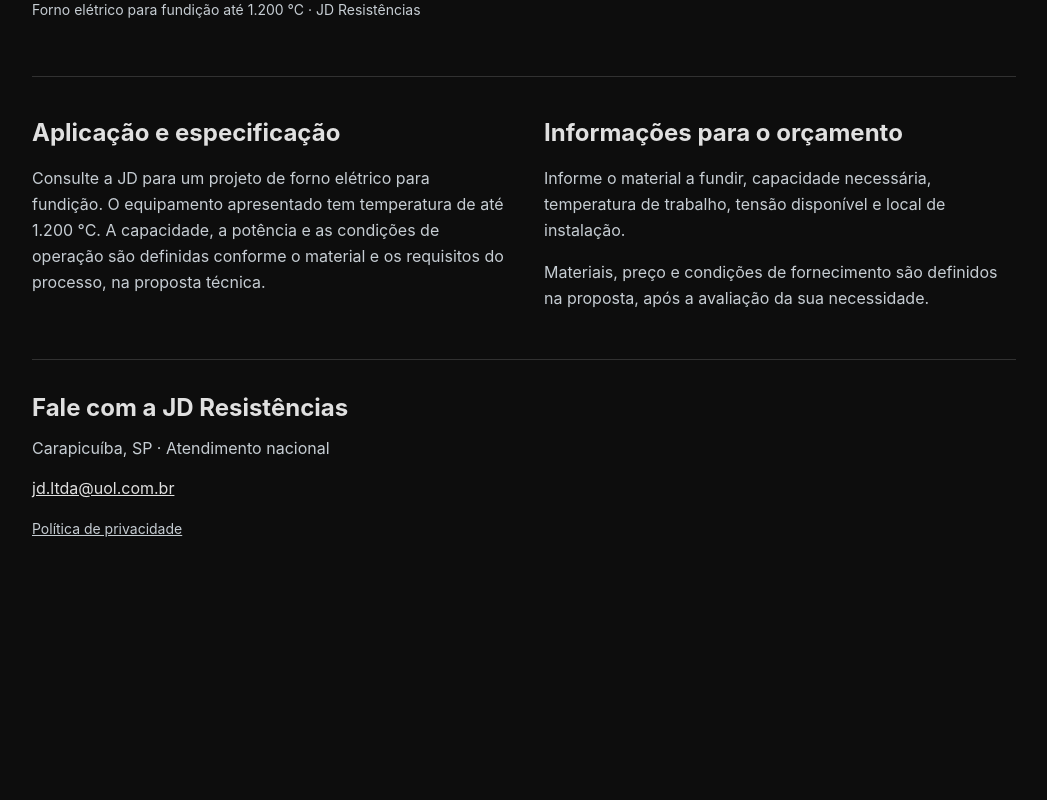
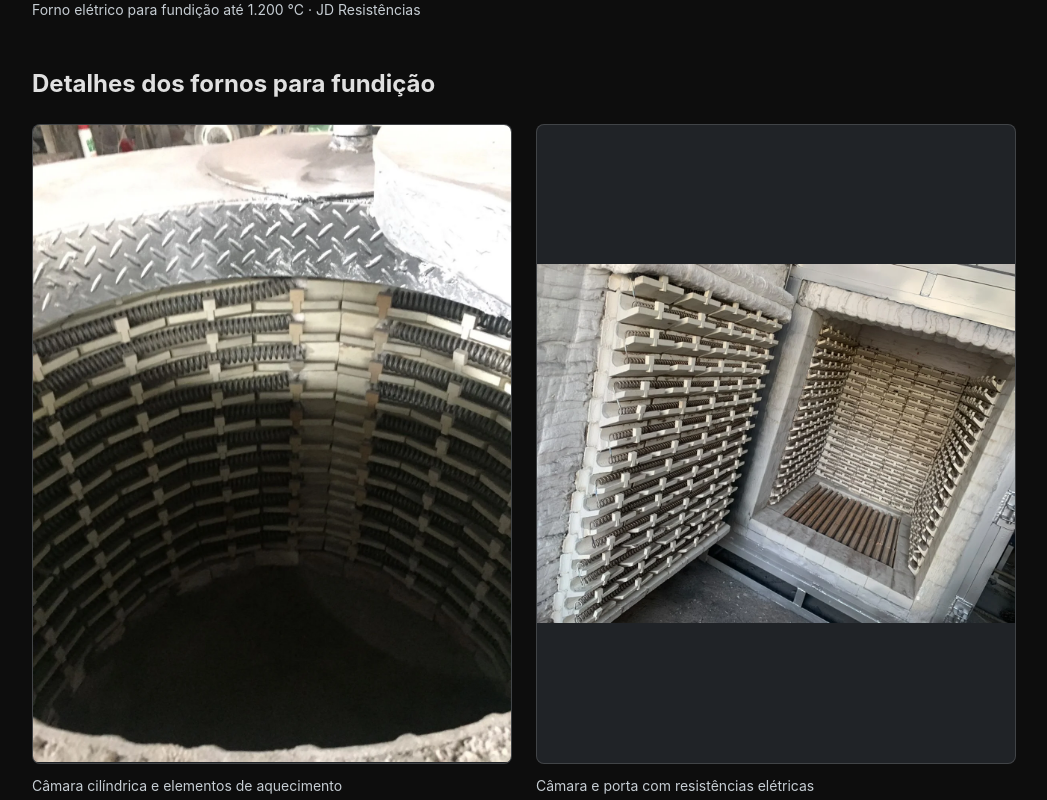
Before and after one commit to elitepotenciadigital/jd-resistencias, a Next.js app: page /produtos/forno-eletrico-para-fundicao in a window 1280 px wide. Shown: the part 980-1780 px from the top of the page, without its empty margins (116-1163 px from the left). Before the commit the page ends 1584 px from the top, so only its background shows below. Built offline with nearby package versions, Linux system fonts and the light colour scheme.

Commit message:
Add foundry furnace interior photo gallery

```diff
--- a/lib/products.ts
+++ b/lib/products.ts
@@ -7,10 +7,14 @@
   keywords: string[];
   image?: string;
   imageAlt?: string;
+  gallery?: { src: string; alt: string; caption: string }[];
 };
 
 export const PRODUCTS: Product[] = [
-  { slug: "forno-eletrico-para-fundicao", title: "Forno elétrico para fundição até 1.200 °C", summary: "Forno elétrico para fundição, com temperatura de até 1.200 °C e avaliação conforme a aplicação.", detail: "Consulte a JD para um projeto de forno elétrico para fundição. O equipamento apresentado tem temperatura de até 1.200 °C. A capacidade, a potência e as condições de operação são definidas conforme o material e os requisitos do processo, na proposta técnica.", request: "Informe o material a fundir, capacidade necessária, temperatura de trabalho, tensão disponível e local de instalação.", keywords: ["forno elétrico para fundição", "forno de fundição até 1200 graus"], image: "/forno-fundicao-1200c.webp", imageAlt: "Forno elétrico para fundição da JD, com corpo cilíndrico e tampa superior aberta" },
+  { slug: "forno-eletrico-para-fundicao", title: "Forno elétrico para fundição até 1.200 °C", summary: "Forno elétrico para fundição, com temperatura de até 1.200 °C e avaliação conforme a aplicação.", detail: "Consulte a JD para um projeto de forno elétrico para fundição. Os fornos apresentados têm temperatura de até 1.200 °C. A capacidade, a potência e as condições de operação são definidas conforme o material e os requisitos do processo, na proposta técnica.", request: "Informe o material a fundir, capacidade necessária, temperatura de trabalho, tensão disponível e local de instalação.", keywords: ["forno elétrico para fundição", "forno de fundição até 1200 graus"], image: "/forno-fundicao-1200c.webp", imageAlt: "Forno elétrico para fundição da JD, com corpo cilíndrico e tampa superior aberta", gallery: [
+    { src: "/forno-fundicao-interior-cilindrico.webp", alt: "Interior de forno cilíndrico para fundição, com resistências em espiral nas paredes", caption: "Câmara cilíndrica e elementos de aquecimento" },
+    { src: "/forno-fundicao-camara-resistencias.webp", alt: "Forno para fundição aberto, com resistências e revestimento isolante na câmara e na porta", caption: "Câmara e porta com resistências elétricas" },
+  ] },
   { slug: "fornos-para-usinas", title: "Fornos para usinas", summary: "Projetos de fornos para aplicações em usinas, conforme a necessidade do processo.", detail: "A JD atende projetos de fabricação, reforma e manutenção de fornos para usinas. A solução é avaliada conforme a aplicação, o espaço disponível e as condições de operação do equipamento.", request: "Informe o tipo de usina, aplicação do forno, temperatura, dimensões, alimentação elétrica e capacidade necessária.", keywords: ["fornos para usinas", "forno elétrico para usina"] },
   { slug: "fornos-para-usinas-de-acucar", title: "Fornos para usinas de açúcar", summary: "Fornos para aplicações em usinas de açúcar, com avaliação técnica do projeto.", detail: "Consulte a JD sobre fabricação, reforma ou manutenção de fornos para sua usina de açúcar. O projeto considera a finalidade do equipamento e as condições do processo; especificações e escopo são definidos na proposta.", request: "Descreva a aplicação na usina de açúcar e informe temperatura, dimensões, tensão e condições de instalação.", keywords: ["fornos para usinas de açúcar", "forno para usina de açúcar"] },
   { slug: "fornos-para-laboratorio", title: "Fornos para laboratório", summary: "Fornos para aplicações de laboratório, conforme os requisitos do seu trabalho.", detail: "A JD avalia projetos de fornos para laboratório, incluindo fabricação e reforma. A especificação considera o material ou amostra, a temperatura de operação, as dimensões úteis e a alimentação elétrica.", request: "Informe a aplicação do laboratório, tipo de amostra, temperatura, dimensões da câmara e tensão disponível.", keywords: ["fornos para laboratório", "forno elétrico para laboratório"] },
--- a/pages/produtos/[slug].tsx
+++ b/pages/produtos/[slug].tsx
@@ -40,6 +40,17 @@
         </div>
         <figcaption className="mt-3 text-sm text-[#C6CDD3]">{product.title} · JD Resistências</figcaption>
       </figure>}
+      {!!product.gallery?.length && <section className="mt-12" aria-labelledby="product-gallery-title">
+        <h2 id="product-gallery-title" className="text-2xl font-bold mb-6">Detalhes dos fornos para fundição</h2>
+        <div className="grid sm:grid-cols-2 gap-6">
+          {product.gallery.map(photo => <figure key={photo.src}>
+            <a href={photo.src} target="_blank" rel="noopener noreferrer" aria-label={`Ampliar foto: ${photo.caption}`} className="block relative aspect-[3/4] bg-[#202327] rounded-lg overflow-hidden border border-white/15 hover:border-[#A52B24] focus-visible:outline-2 focus-visible:outline-offset-4 focus-visible:outline-white transition-colors">
+              <Image src={photo.src} alt={photo.alt} fill sizes="(max-width: 639px) 100vw, 480px" className="object-contain" />
+            </a>
+            <figcaption className="mt-3 text-sm text-[#C6CDD3]">{photo.caption}</figcaption>
+          </figure>)}
+        </div>
+      </section>}
       <div className="grid md:grid-cols-2 gap-10 mt-14 border-t border-white/15 pt-10">
         <section><h2 className="text-2xl font-bold mb-4">Aplicação e especificação</h2><p className="text-[#C6CDD3] leading-relaxed">{product.detail}</p></section>
         <section><h2 className="text-2xl font-bold mb-4">Informações para o orçamento</h2><p className="text-[#C6CDD3] leading-relaxed">{product.request}</p><p className="text-[#C6CDD3] mt-4 leading-relaxed">Materiais, preço e condições de fornecimento são definidos na proposta, após a avaliação da sua necessidade.</p></section>
```
Also changed, not shown: public/forno-fundicao-camara-resistencias.webp (added), public/forno-fundicao-interior-cilindrico.webp (added).
